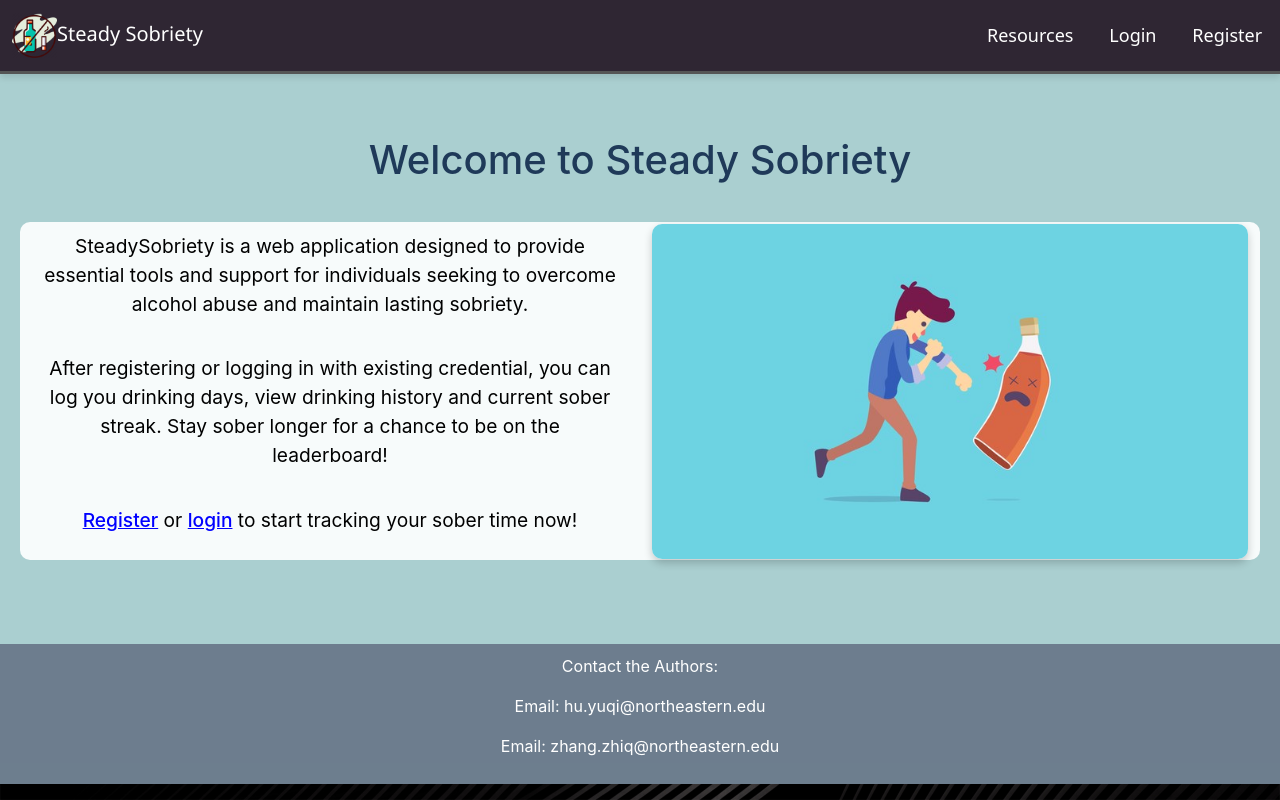
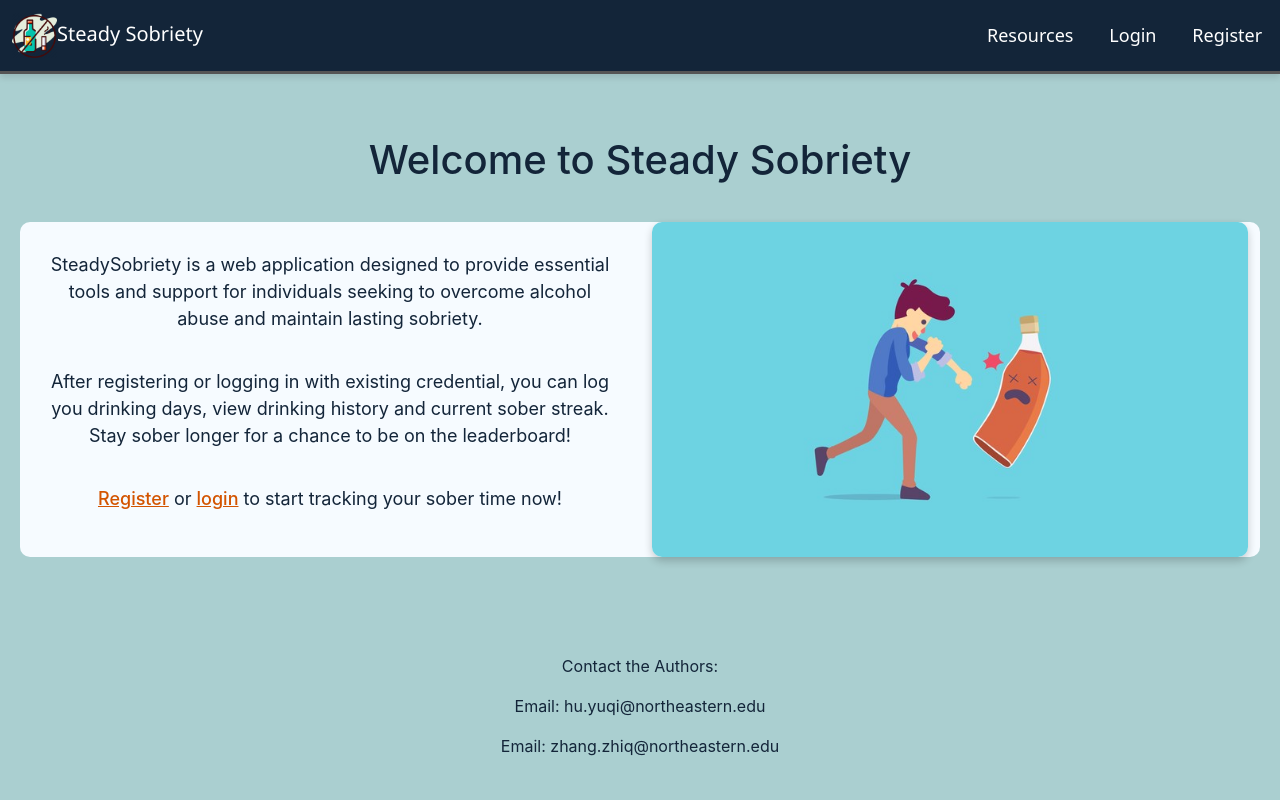
Before and after one commit to yuqihu1103/SteadySobriety, a React (Vite) app in the folder front/: page / in a window 1280 px wide. Built offline with nearby package versions, Linux system fonts and the light colour scheme; no server answers.

Commit message:
apply color palette

```diff
--- a/front/src/components/IntroScreen.jsx
+++ b/front/src/components/IntroScreen.jsx
@@ -16,14 +16,13 @@ const IntroScreen = ({ setActiveComponent }) => {
       <div className="intro-heading-container ">
         <h1 className="intro-heading">Welcome to Steady Sobriety</h1>
       </div>
-      <div className="content-wrapper">
       <div className="row intro-content">
         {/* Text Content */}
         <div className="col-lg-6 col-12">
           <p className="intro-text">
             SteadySobriety is a web application designed to provide essential
-              tools and support for individuals seeking to overcome alcohol
-              abuse and maintain lasting sobriety.
+            tools and support for individuals seeking to overcome alcohol abuse
+            and maintain lasting sobriety.
           </p>
           <p className="instruction-text">
             After registering or logging in with existing credential, you can
@@ -51,7 +50,6 @@ const IntroScreen = ({ setActiveComponent }) => {
           />
         </div>
       </div>
-      </div>
 
       <div className="contact">
         <p>Contact the Authors:</p>
--- a/front/src/styles/IntroScreen.css
+++ b/front/src/styles/IntroScreen.css
@@ -1,4 +1,5 @@
 /* Content wrapper styling */
+
 .content-wrapper {
   display: flex;
   justify-content: center; /* Center the children */
@@ -6,6 +7,7 @@
   flex-wrap: wrap; /* Allow the items to wrap as needed */
   margin: 0 auto; /* Center the content wrapper */
   margin-bottom: 1.5%;
+  background-color: #f6fbff;
 }
 
 /* Adjust if you're using Bootstrap Grid */
@@ -17,16 +19,16 @@
 /* Text content styling */
 .intro-text {
   order: -1; /* This will move the text to the left on larger screens */
-  color: black;
+  color: #132539;
   padding: 10px;
-  font-size: larger;
+  font-size: large;
 }
 
 .instruction-text {
   order: -1; /* This will move the text to the left on larger screens */
-  color: black;
+  color: #132539;
   padding: 10px;
-  font-size: larger;
+  font-size: large;
 }
 
 /* Main photo styling */
@@ -49,7 +51,7 @@
 
 /* Header styling */
 .intro-heading {
-  color: #1f3a59;
+  color: #132539;
   font-size: 2.5rem;
   margin-bottom: 1em;
 }
@@ -63,13 +65,13 @@
 
 /* Content styling */
 .intro-content {
+  background-color: #f6fbff;
   margin-left: 20px;
   margin-right: 20px;
   display: flex;
   align-items: center;
   justify-content: space-between;
   grid-template-rows: auto 1fr;
-  background: rgba(255, 255, 255, 0.9);
   border-radius: 10px;
   padding: 0;
 }
@@ -88,8 +90,12 @@
 }
 
 .navigation {
-  color: blue;
+  color: #d35400;
   text-decoration: underline;
+}
+
+.navigation:hover {
+  color: #ea9861;
 }
 
 .contact {
@@ -97,14 +103,9 @@
   bottom: 0; /* Anchors the contact info to the bottom */
   left: 0; /* Anchors the contact info to the left */
   width: 100%; /* Span the full width */
-  color: #fff;
+  color: #132539;
   padding: 10px 0;
   text-align: center;
   z-index: 2;
-  background-color: rgba(
-    18,
-    4,
-    44,
-    0.4
-  ); /* Ensure readability over the background image */
+  background-color: #aacfd0;
 }
--- a/front/src/styles/Login.css
+++ b/front/src/styles/Login.css
@@ -5,9 +5,10 @@
   margin: 50px auto;
   margin-top: 8%;
   padding: 20px;
-  background: #fff;
+  background: #f6fbff;
   border-radius: 5px;
   box-shadow: 0 2px 4px rgba(0, 0, 0, 0.1);
+  color: #132539;
 }
 
 .login-header {
@@ -16,10 +17,6 @@
   align-items: center; /* Align children vertically */
   position: relative; /* Needed for absolute positioning of the info button */
   text-align: center; /* Center the text specifically */
-}
-
-.login-title {
-  color: #000;
 }
 
 .login-error {
@@ -36,7 +33,11 @@
 .login-form label {
   margin-bottom: 5px;
   display: block;
-  color: #666;
+  color: #132539;
+}
+
+.login-title {
+  color: #132539;
 }
 
 .login-form input[type="text"],
@@ -45,11 +46,14 @@
   width: 100%;
   padding: 8px;
   margin-bottom: 15px;
-  border: 1px solid #ddd;
-  background-color: beige;
+  border: 1px solid #132539;
   border-radius: 4px;
-  color: black;
+  color: #132539;
   box-sizing: border-box; /* Include padding and border in the element's total width and height */
+}
+
+.login-form select {
+  background-color: #b2b9c1;
 }
 
 /* Style the submit button */
@@ -57,25 +61,26 @@
   width: 100%;
   padding: 10px;
   border: none;
-  background-color: #5f9ea0;
-  color: white;
+  background-color: #132539;
+  color: #f6fbff;
   font-size: 16px;
   border-radius: 4px;
   cursor: pointer;
+  margin-top: 1.5%;
 }
 
 .login-form button:hover {
-  background-color: #4f8e90;
+  background-color: #132539;
 }
 
 /* Style the dropdown */
 .login-form select {
   background-color: rgba(255, 255, 255, 0.664);
-  color: black;
+  color: #132539;
 }
 
 .navigation-message {
-  color: black;
+  color: #132539;
 }
 
 /* Responsive adjustments */
--- a/front/src/styles/Navbar.css
+++ b/front/src/styles/Navbar.css
@@ -1,5 +1,5 @@
 nav {
-  background-color: #2f2633; /* Dark background for contrast */
+  background-color: #132539; /* Dark background for contrast */
   padding: 15px 20px; /* Increase padding for a larger navbar */
   border-bottom: 3px solid #555; /* Add a border for definition */
   box-shadow: 0 4px 6px rgba(0, 0, 0, 0.1); /* Soft shadow for depth */
@@ -20,7 +20,7 @@ nav li {
 nav a,
 .nav-brand {
   text-decoration: none;
-  color: #fff; /* Light text for contrast */
+  color: white; /* Light text for contrast */
   font-size: 18px;
   font-family: "Segoe UI", Tahoma, Geneva, Verdana, sans-serif;
   transition: color 0.3s;
@@ -28,7 +28,7 @@ nav a,
 
 nav a:hover,
 #logo:hover {
-  color: #ddd; /* Light grey for hover effect */
+  color: #f6fbff; /* Light grey for hover effect */
 }
 
 .nav-item {
--- a/front/src/styles/Register.css
+++ b/front/src/styles/Register.css
@@ -11,7 +11,7 @@
 }
 
 .register-title {
-  color: #000;
+  color: #132539;
 }
 
 /* Align the form to the center of the page */
@@ -21,22 +21,16 @@
   margin: 50px auto;
   margin-top: 8%;
   padding: 20px;
-  background: #fff;
+  background: #f6fbff;
   border-radius: 5px;
   box-shadow: 0 2px 4px rgba(0, 0, 0, 0.1);
-}
-
-/* Style the form header */
-.register-form h2 {
-  margin-bottom: 20px;
-  color: #5f9ea0;
 }
 
 /* Style form labels and inputs */
 .register-form label {
   margin-bottom: 5px;
   display: block;
-  color: #666;
+  color: #132539;
 }
 
 .register-form input[type="text"],
@@ -45,7 +39,7 @@
   width: 100%;
   padding: 8px;
   margin-bottom: 15px;
-  border: 1px solid #ddd;
+  border: 1px solid #132539;
   border-radius: 4px;
   box-sizing: border-box; /* Include padding and border in the element's total width and height */
 }
@@ -55,11 +49,12 @@
   width: 100%;
   padding: 10px;
   border: none;
-  background-color: #5f9ea0;
-  color: white;
+  background-color: #132539;
+  color: #f6fbff;
   font-size: 16px;
   border-radius: 4px;
   cursor: pointer;
+  margin-top: 1.5%;
 }
 
 .register-form button:hover {
@@ -67,7 +62,7 @@
 }
 
 .navigation-message {
-  color: black;
+  color: #132539;
 }
 
 /* Responsive adjustments */
--- a/front/src/styles/index.css
+++ b/front/src/styles/index.css
@@ -66,7 +66,7 @@ body {
 }
 
 html {
-  background: url("/general-background.jpg") center center fixed;
+  background: url("/base_color.png") center center fixed;
   -webkit-background-size: cover;
   -moz-background-size: cover;
   -o-background-size: cover;
```
Lines whose indentation alone changed are shown as unchanged.
